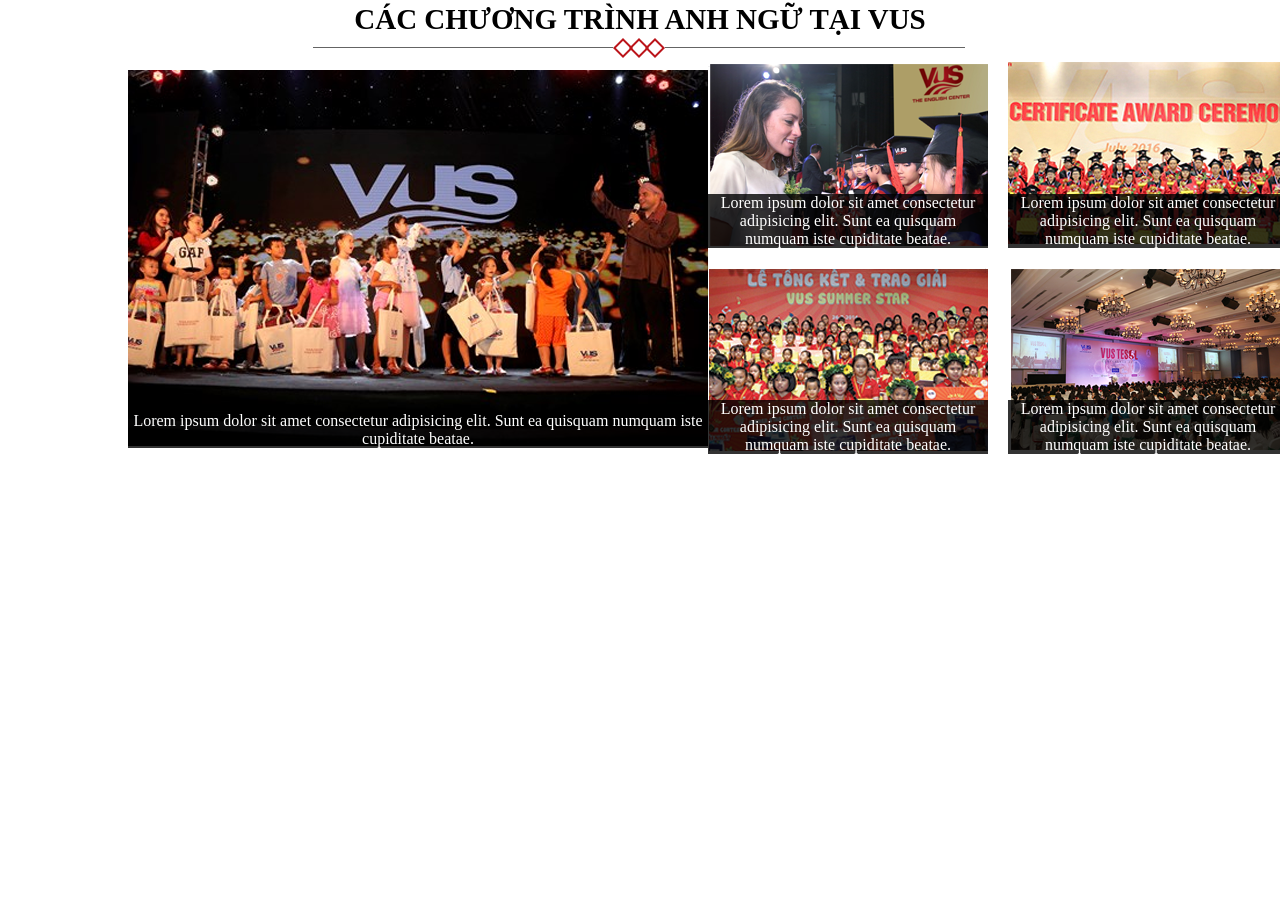
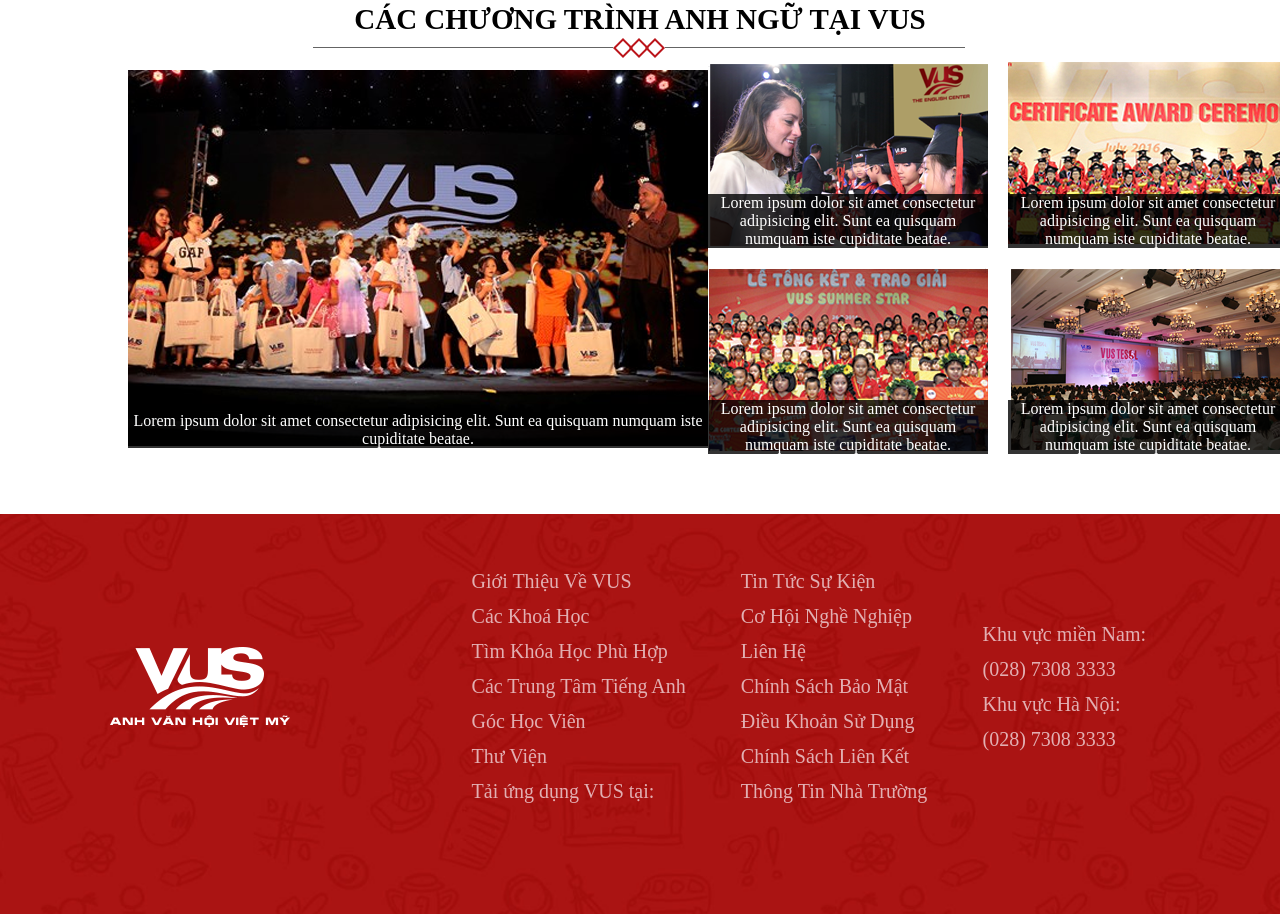
Before and after one commit to ViNam99/VUS-layout, a plain HTML site: page index.html in a window 1280 px wide. Shown: the part 1425-2339 px from the top of the page. Before the commit the page ends 1879 px from the top, so only its background shows below. Drawn offline with Linux system fonts and the light colour scheme.

Commit message:
Complete footer

```diff
--- a/css/index.css
+++ b/css/index.css
@@ -142,3 +142,50 @@ header, section, footer, aside, nav, main, article, figure {
     grid-template-columns: repeat(2,1fr);
     grid-gap: 2rem
 }
+/* footer */
+.footer{
+    background-image: url("../img/bg_banner.png");
+    background-repeat: no-repeat;
+    background-size: cover;
+    background-position: center;
+    width: 100%;
+    height: 40rem;
+    margin-top: 6rem;
+}
+.footer__content{
+    display: flex;
+    justify-content: space-around;
+    align-items: center;
+    padding: 50px 0;
+    width: 95%;
+    margin: 0 auto;
+}
+
+.footer__link{
+    display: flex;
+    justify-content: space-around;
+    align-items: center;
+    width:60%
+}
+.footer__link ul {
+    list-style: none;
+}
+.footer__link ul li a {
+    font-size: 2rem;
+    text-decoration: none;
+    color: #E2AFB2;
+}
+.footer__link ul li a:hover{
+    color: white
+}
+.footer__link ul li{
+    padding: 0.6rem
+}
+.footer__dowload{
+    color: #E2AFB2;;
+    font-size: 2rem
+}
+.footer__link--3 ul li{
+    color: #E2AFB2;;
+    font-size: 2rem
+}
--- a/index.html
+++ b/index.html
@@ -129,6 +129,48 @@
         </div>
     </div>
 </section>
+<footer>
+    <div class="footer">
+        <div class="footer__content">
+                <img src="./img/logo_footer.png" alt="logo footer">
+                <div class="footer__link">
+                    <div class="footer__link--1">
+                        <ul>
+                            <li class="footer__items"><a href="#">Giới Thiệu Về VUS</a></li>
+                            <li class="footer__items"><a href="#">Các Khoá Học</a></li>
+                            <li class="footer__items"><a href="#">Tìm Khóa Học Phù Hợp</a></li>
+                            <li class="footer__items"><a href="#">Các Trung Tâm Tiếng Anh</a></li>
+                            <li class="footer__items"><a href="#">Góc Học Viên</a></li>
+                            <li class="footer__items"><a href="#">Thư Viện</a></li>
+                            <li class="footer__items footer__dowload">Tải ứng dụng VUS tại:</li>
+                        </ul>
+                    </div>
+                    <div class="footer__link--2">
+                        <ul>
+                            <li class="footer__items"><a href="#">Tin Tức Sự Kiện</a></li>
+                            <li class="footer__items"><a href="#">Cơ Hội Nghề Nghiệp</a></li>
+                            <li class="footer__items"><a href="#">Liên Hệ</a></li>
+                            <li class="footer__items"><a href="#">Chính Sách Bảo Mật</a></li>
+                            <li class="footer__items"><a href="#">Điều Khoản Sử Dụng</a></li>
+                            <li class="footer__items"><a href="#">Chính Sách Liên Kết</a></li>
+                            <li class="footer__items"><a href="#">Thông Tin Nhà Trường</a></li>
+                        </ul>
+                    </div>
+                    <div class="footer__link--3">
+                        <ul>
+                            <li>Khu vực miền Nam:</li>
+                            <li>(028) 7308 3333</li>
+                        </ul>
+                        <ul>
+                            <li>Khu vực Hà Nội:</li>
+                            <li>(028) 7308 3333</li>
+                        </ul>
+                    </div>
+                </div>
+        </div>
+
+    </div>
+</footer>
 
 <body>
 
```
Also changed, not shown: img/logo_footer.png (added).
